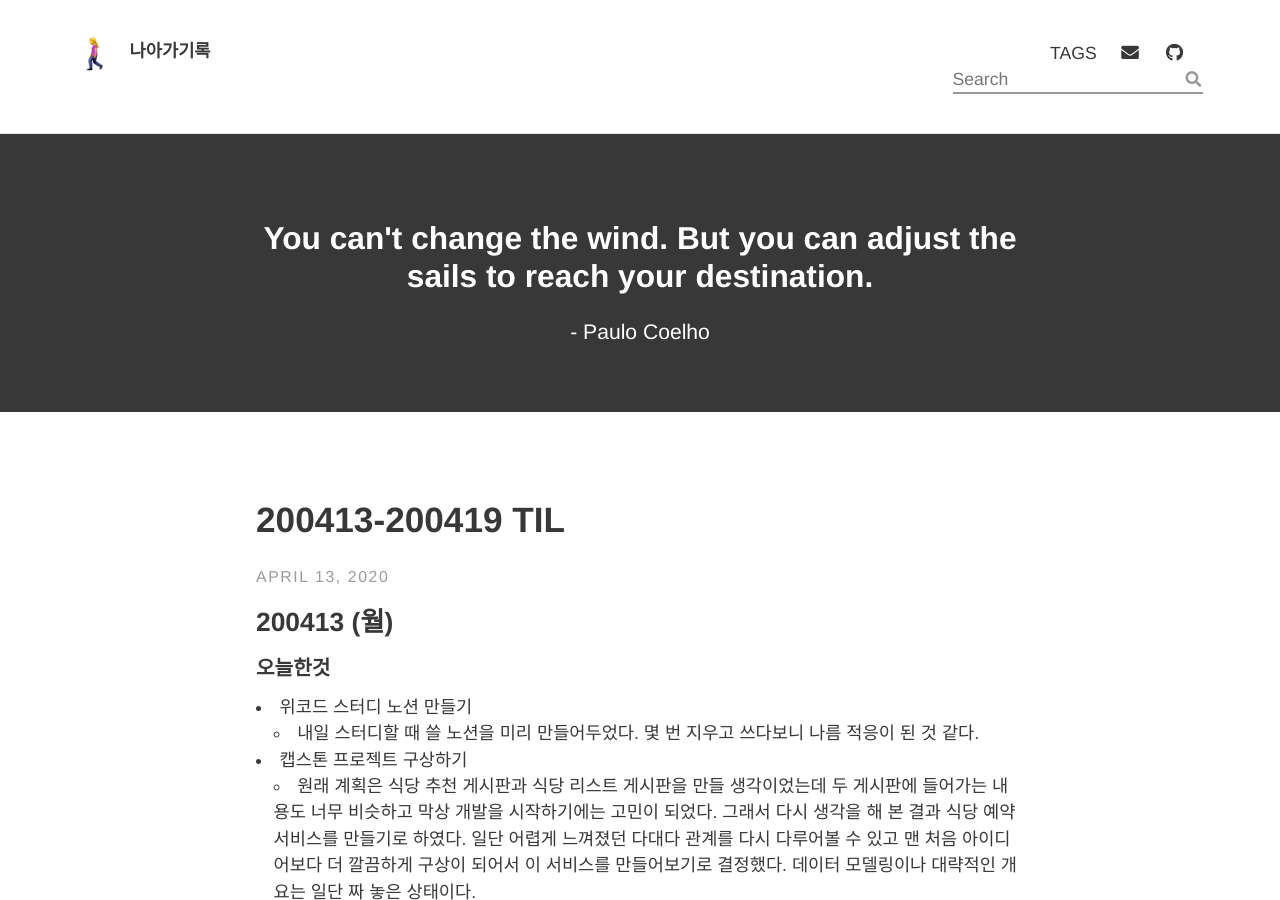
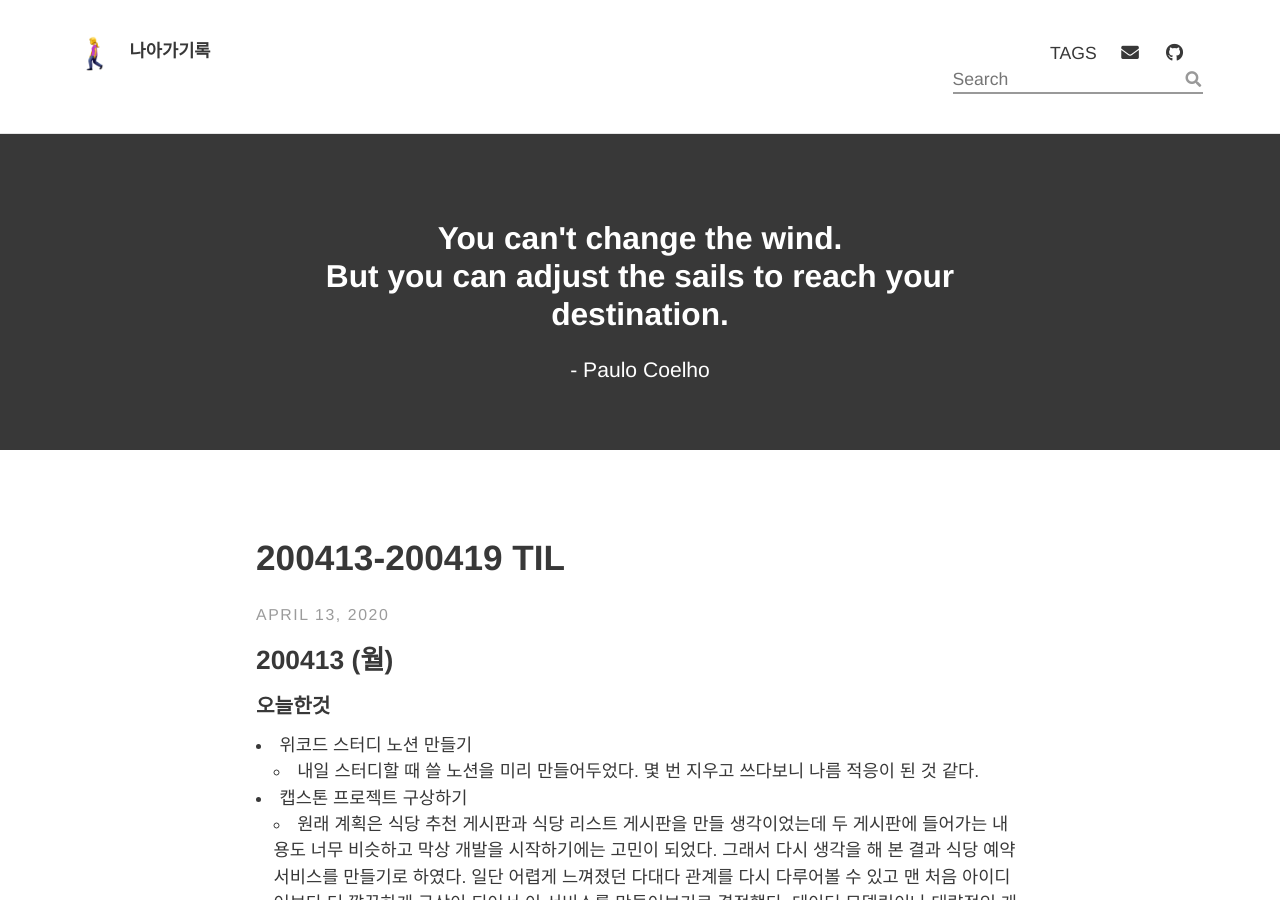
Before and after one commit to HyunlangBan/hyunlangban.github.io, a Jekyll site: the page built from index.html, in a window 1280 px wide and 900 px high. Built offline with Jekyll 4.4.1, drawn with Linux system fonts in a browser that asks for light colours; nearby versions of some CDN libraries; some web fonts are replaced; the list of posts is cut into pages by our own code.

Commit message:
update header text

```diff
--- a/_config.yml
+++ b/_config.yml
@@ -13,7 +13,7 @@ theme_settings:
 
   # Header and footer text
   header_text: >
-     <h3>You can't change the wind. But you can adjust the sails to reach your destination.</h3>
+     <h3>You can't change the wind.<br> But you can adjust the sails to reach your destination.</h3>
      <p>- Paulo Coelho</p>
   header_text_feature_image:
   footer_text: >
```
